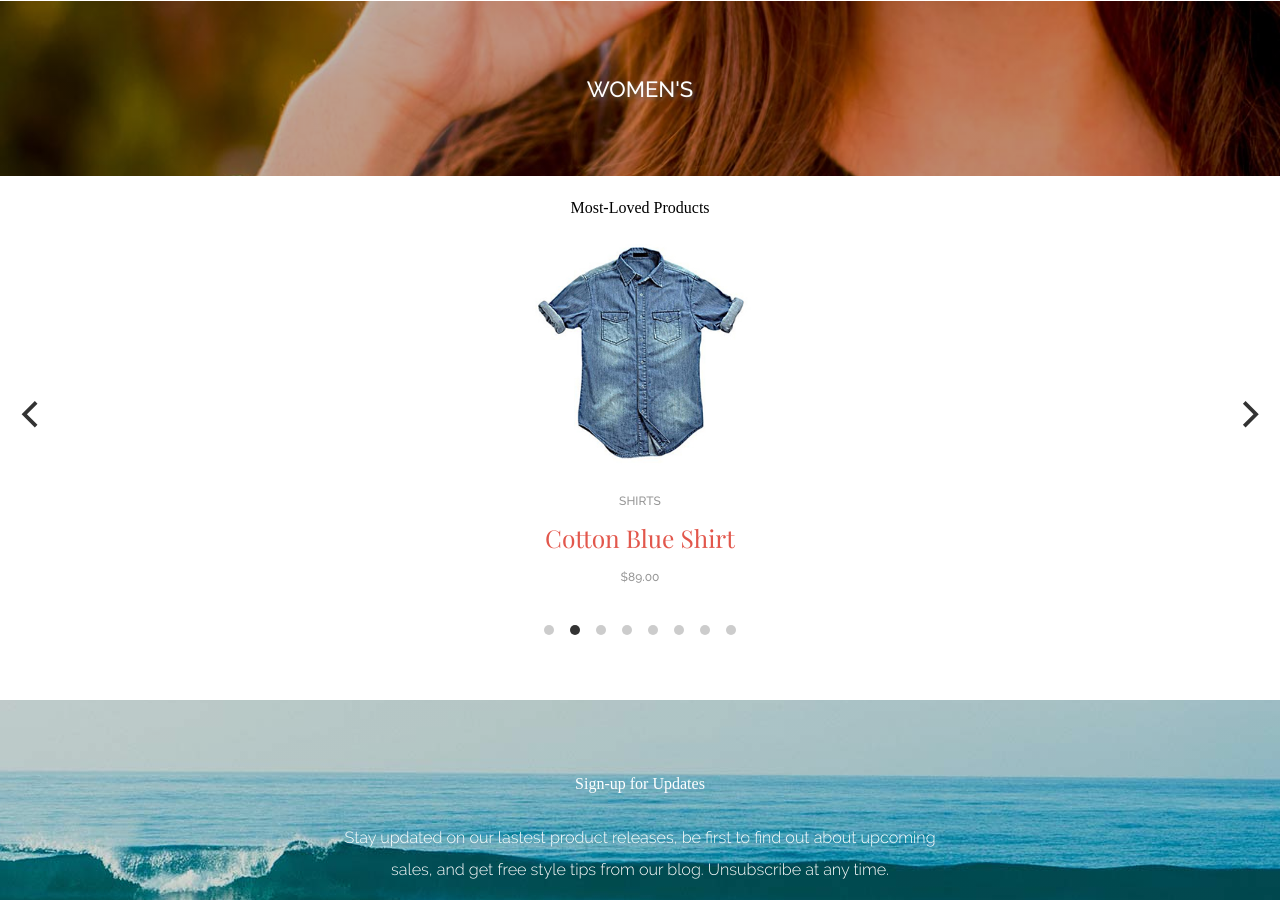
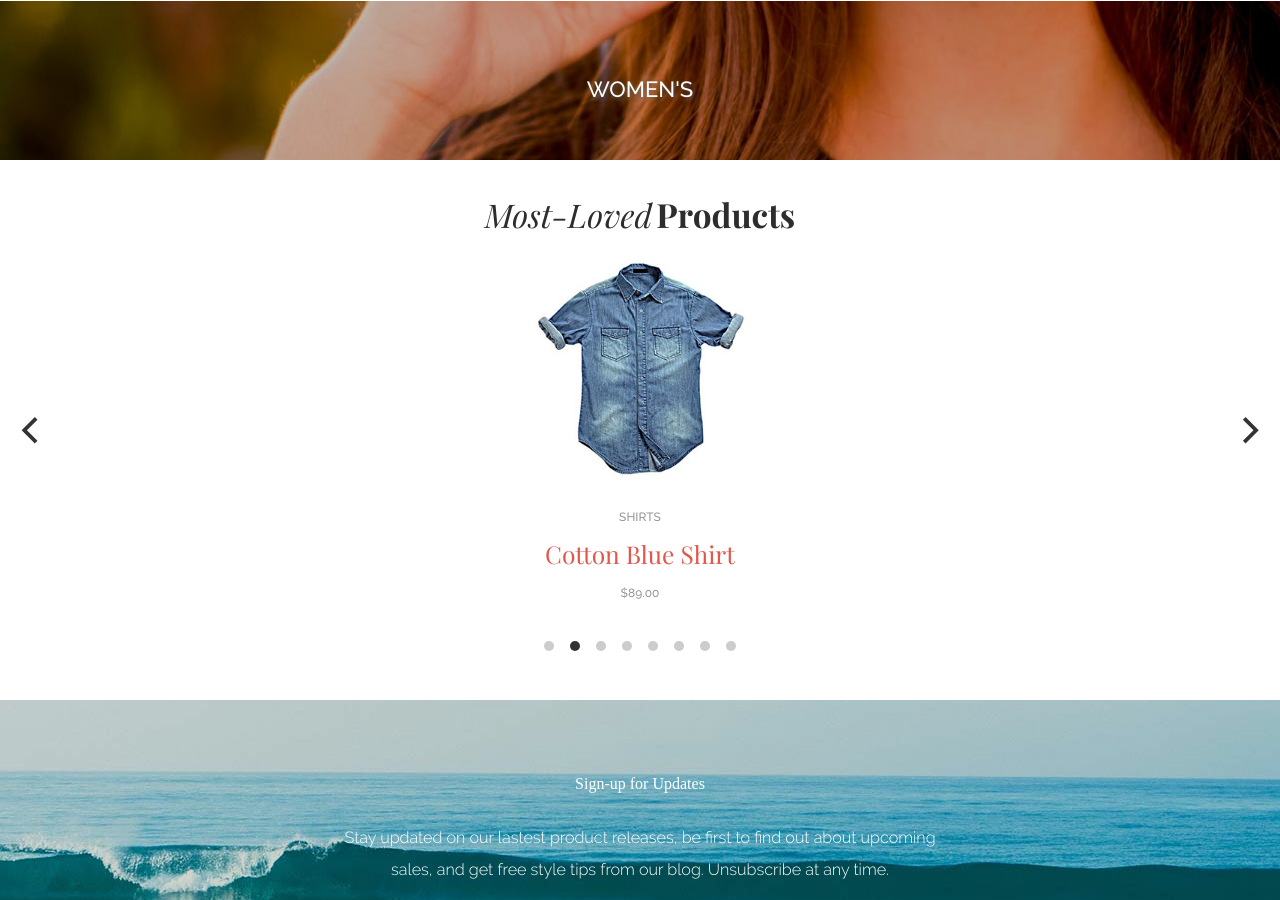
Before and after one commit to c-oh/first_project, a website: page index.html in a window 1280 px wide. Shown: the part 1171-2071 px from the top of the page. Drawn offline with Linux system fonts and the light colour scheme.

Commit message:
Changed font for featured section

```diff
--- a/sass/categories.scss
+++ b/sass/categories.scss
@@ -1,3 +1,5 @@
+.categories{
+    overflow: hidden;
 .categories_container {
     display: flex;
     flex-wrap: wrap;
@@ -54,3 +56,4 @@
         margin-top: 76px;
     }
 }
+}
--- a/sass/featured.scss
+++ b/sass/featured.scss
@@ -1,15 +1,18 @@
-.featured_container{
+.featured {
     height: 500px;
     margin-top: 40px;
     text-align: center;
-    .most_loved{
-
+    .most_loved {
+        font: $part1_font $pdi serif;
+        color: $darkgrey;
+        line-height: $line_height;
     }
-    .products{
-
+    .products {
+        font: $part1_font $pdb serif;
+        color: $darkgrey;
+        line-height: $line_height;
     }
     .carousel_cell {
-    height: 100;
         width: 100%;
         font: 1.5rem $pd serif;
         color: $orange;
```
Also changed, not shown: build/css/style.css, build/css/style.min.css. Lines whose indentation alone changed are shown as unchanged.
